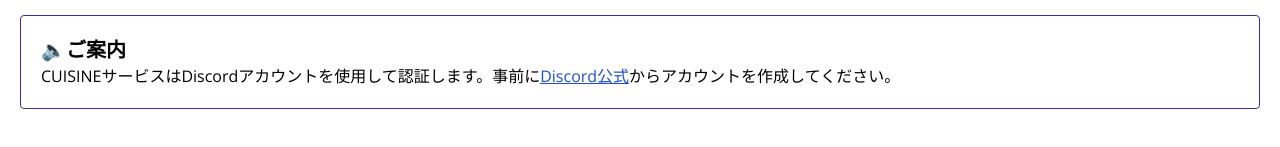
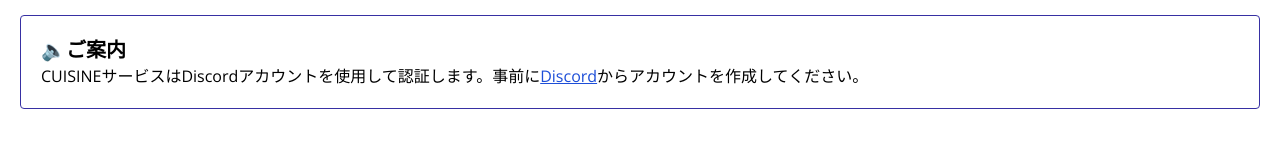
Before and after one commit to mizphses/tasmania, a Nuxt app: page / in a window 1280 px wide. Shown: the part 193-340 px from the top of the page. Built offline with nearby package versions, Linux system fonts and the light colour scheme; no server answers.

Commit message:
fix: cuisine cname

```diff
--- a/pages/index.vue
+++ b/pages/index.vue
@@ -16,7 +16,7 @@
           CUISINEサービスはDiscordアカウントを使用して認証します。事前に<a
             href="//discord.com"
             class="underline text-blue-700"
-            >Discord公式</a
+            >Discord</a
           >からアカウントを作成してください。
         </p>
       </div>
```
